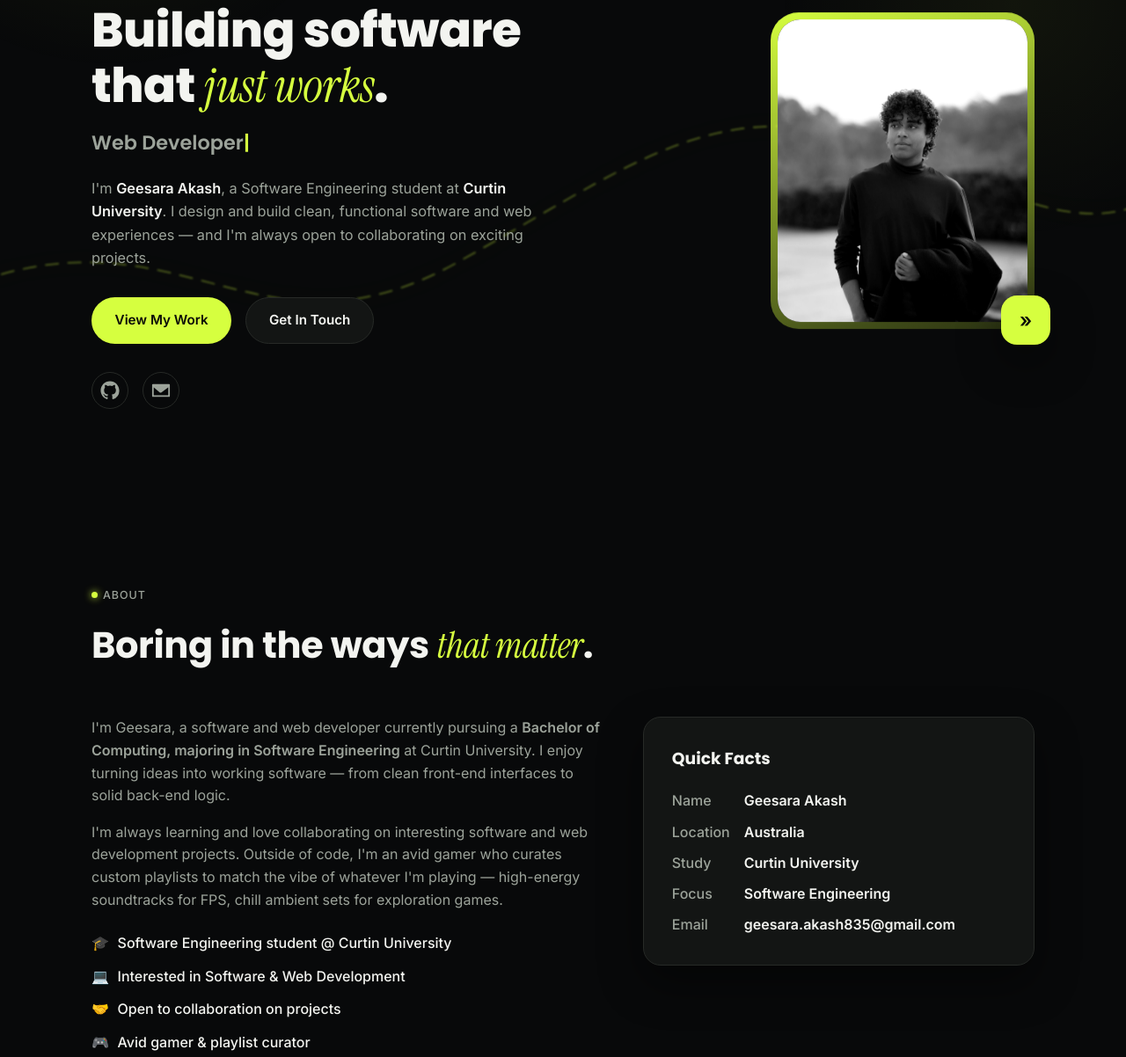
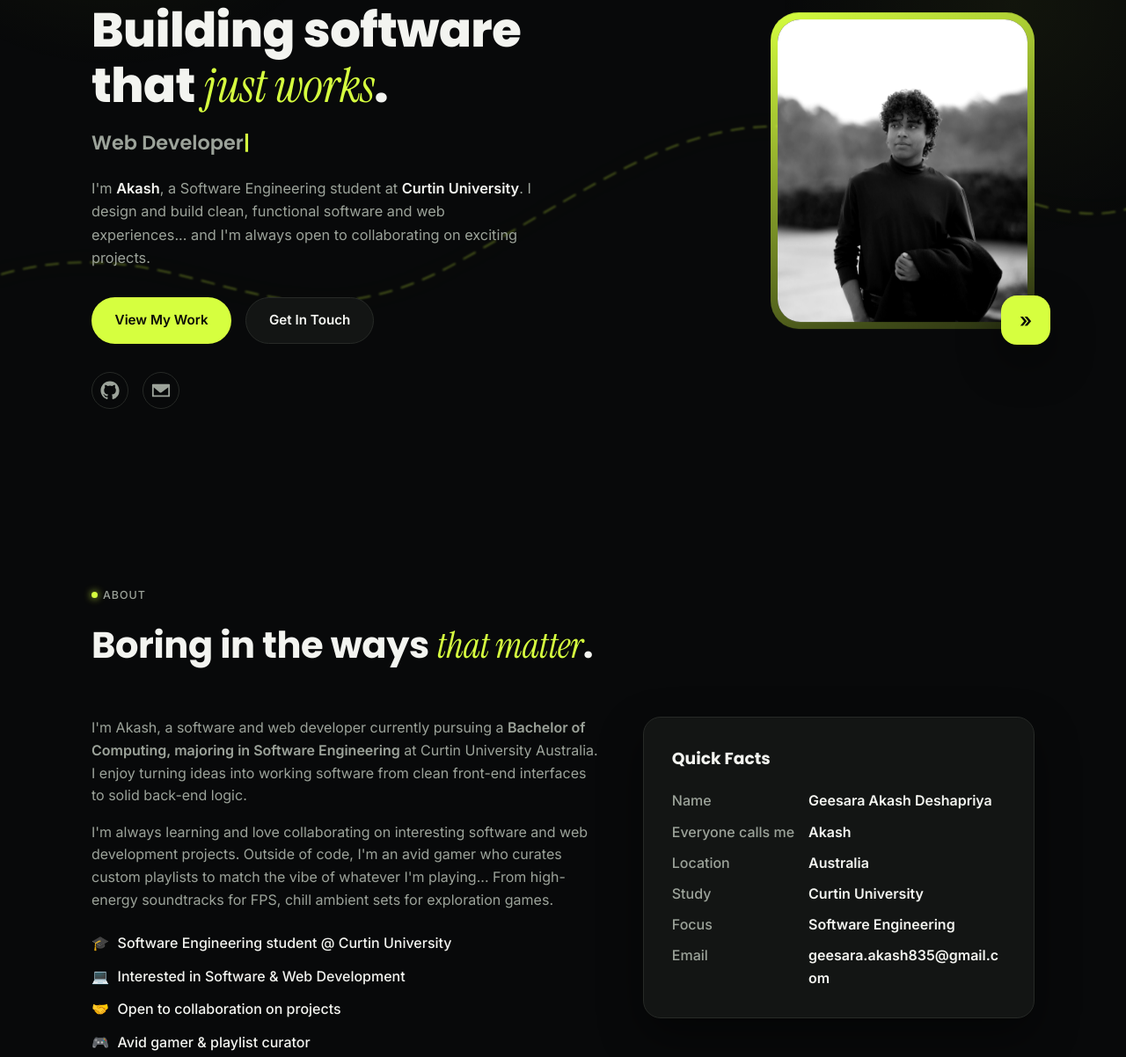
Before and after one commit to Ash1AkA/portfolio-Website, a plain HTML site: page index.html in a window 1280 px wide. Shown: the part 235-1437 px from the top of the page at 88% size. Drawn offline with Linux system fonts and the light colour scheme.

Commit message:
Update personal information and skills in index.html

```diff
--- a/index.html
+++ b/index.html
@@ -52,9 +52,9 @@
           <span id="typed"></span><span class="cursor">|</span>
         </h2>
         <p class="hero-desc">
-          I'm <strong>Geesara Akash</strong>, a Software Engineering student at
+          I'm <strong>Akash</strong>, a Software Engineering student at
           <strong>Curtin University</strong>. I design and build clean,
-          functional software and web experiences — and I'm always open to
+          functional software and web experiences... and I'm always open to
           collaborating on exciting projects.
         </p>
         <div class="hero-actions">
@@ -85,16 +85,16 @@
       <div class="about-grid">
         <div class="about-text reveal">
           <p>
-            I'm Geesara, a software and web developer currently pursuing a
+            I'm Akash, a software and web developer currently pursuing a
             <strong>Bachelor of Computing, majoring in Software Engineering</strong>
-            at Curtin University. I enjoy turning ideas into working software —
+            at Curtin University Australia. I enjoy turning ideas into working software
             from clean front-end interfaces to solid back-end logic.
           </p>
           <p>
             I'm always learning and love collaborating on interesting software
             and web development projects. Outside of code, I'm an avid gamer
             who curates custom playlists to match the vibe of whatever I'm
-            playing — high-energy soundtracks for FPS, chill ambient sets for
+            playing... From high-energy soundtracks for FPS, chill ambient sets for
             exploration games.
           </p>
           <ul class="about-facts">
@@ -108,7 +108,8 @@
           <div class="card">
             <h3>Quick Facts</h3>
             <dl>
-              <dt>Name</dt><dd>Geesara Akash</dd>
+              <dt>Name</dt><dd>Geesara Akash Deshapriya</dd>
+              <dt>Everyone calls me</dt><dd>Akash</dd>
               <dt>Location</dt><dd>Australia</dd>
               <dt>Study</dt><dd>Curtin University</dd>
               <dt>Focus</dt><dd>Software Engineering</dd>
@@ -141,8 +142,8 @@
         <div class="skill-card reveal">
           <h3>Languages</h3>
           <div class="tags">
-            <span>JavaScript</span><span>TypeScript</span><span>Python</span>
-            <span>Java</span><span>C#</span><span>HTML5</span><span>CSS3</span>
+            <span>Java</span><span>TypeScript</span><span>Python</span>
+            <span>JavaScript</span><span>C#</span><span>C</span><span>HTML5</span><span>CSS3</span><span>Kotlin</span>
           </div>
         </div>
         <div class="skill-card reveal">
```
